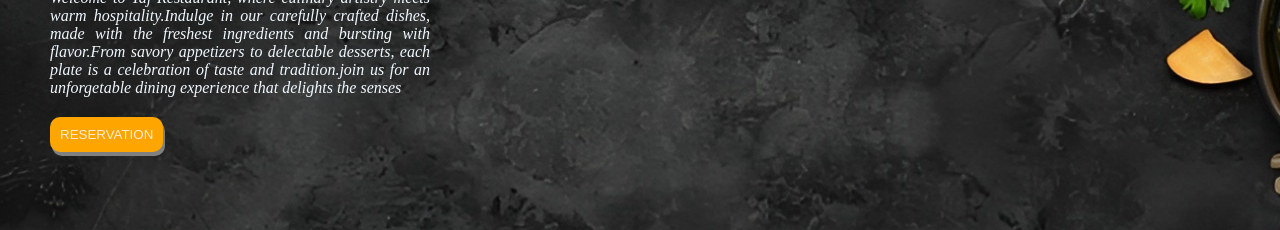
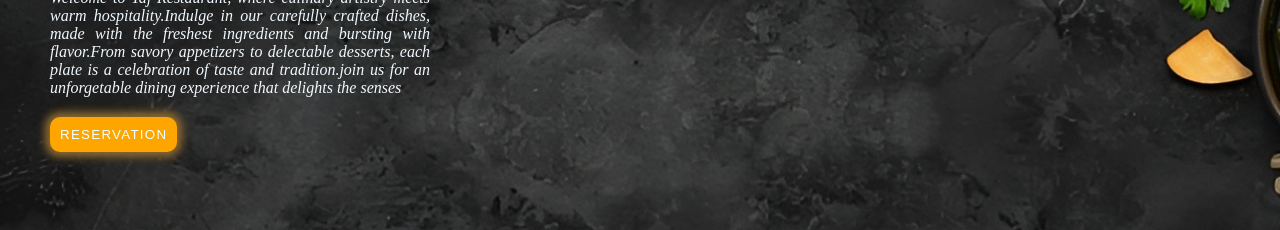
Before and after one commit to princemahatowork-pixel/Restaurant-menu-page, a plain HTML site: page index.html in a window 1280 px wide. Shown: the part 327-557 px from the top of the page. Drawn offline with Linux system fonts and the light colour scheme.

Commit message:
reservation button changes

```diff
--- a/index.html
+++ b/index.html
@@ -25,7 +25,7 @@
         <div class="details">
             <h1>Welcome to <br><b>Taj Restaurant</b></h1>
             <p><em>Welcome to Taj Restaurant, where culinary artistry meets warm hospitality.Indulge in our carefully crafted dishes, made with the freshest ingredients and bursting with flavor.From savory appetizers to delectable desserts, each plate is a celebration of taste and tradition.join us for an unforgetable dining experience that delights the senses</em></p>
-            <button>RESERVATION</button>
+            <button id="reservation">RESERVATION</button>
         </div>
 
                 <h3>Our Services</h3>
--- a/style.css
+++ b/style.css
@@ -55,12 +55,19 @@ h1 {
     text-align: justify;
 }
 .details button {
-    color: antiquewhite;
+    color: azure;
     background: orange ;
     padding: 10px;
     border-radius: 10px;
     margin-top: 20px;
-    box-shadow: 2px 4px gray;
+    box-shadow: 0px 0px 8px 5px rgb(143, 107, 49);
+    letter-spacing: 0.1vw;
+    transition: transform 0.5s ,background-color 0.5s, box-shadow 0.5s ;
+}
+#reservation:hover {
+    background-color: rgb(27, 201, 27);
+    box-shadow: 0px 0px 8px 5px green;
+    transform: scale(1.10);
 }
 .services {
     position: relative;
```
